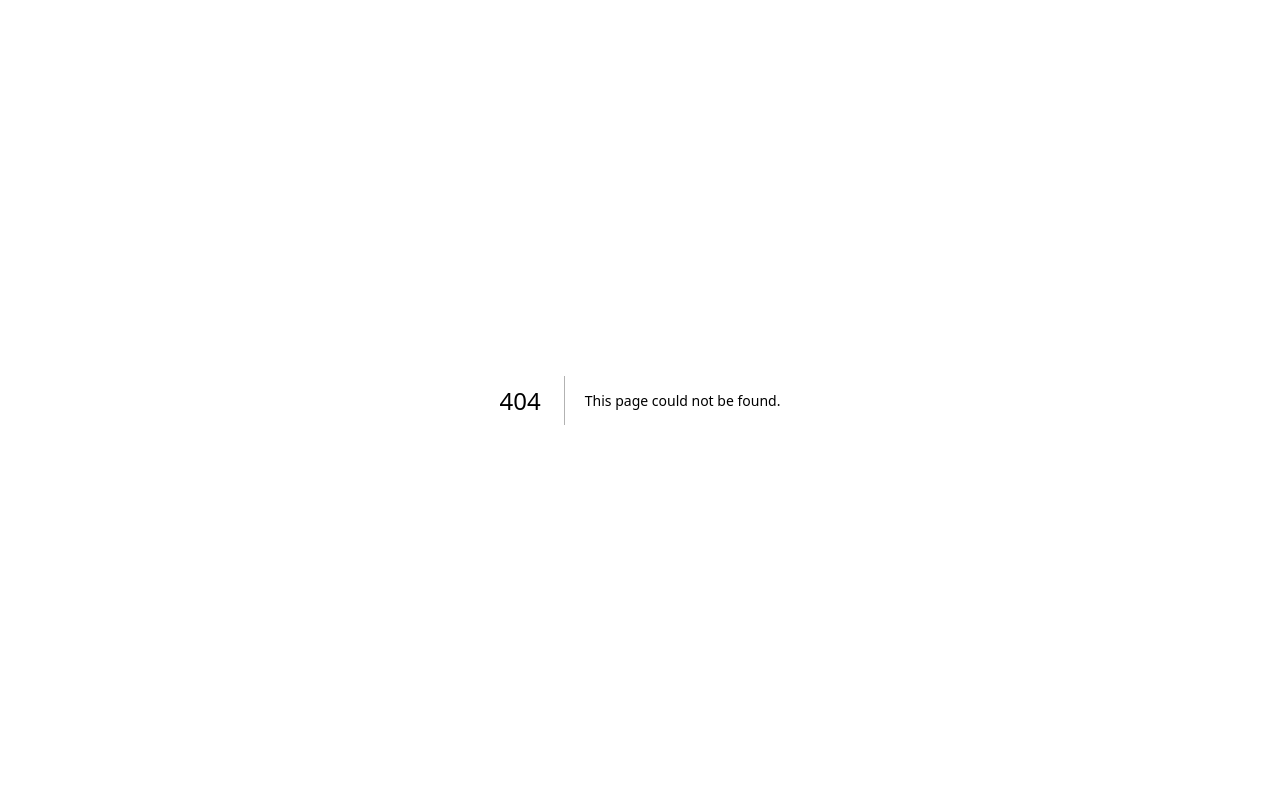
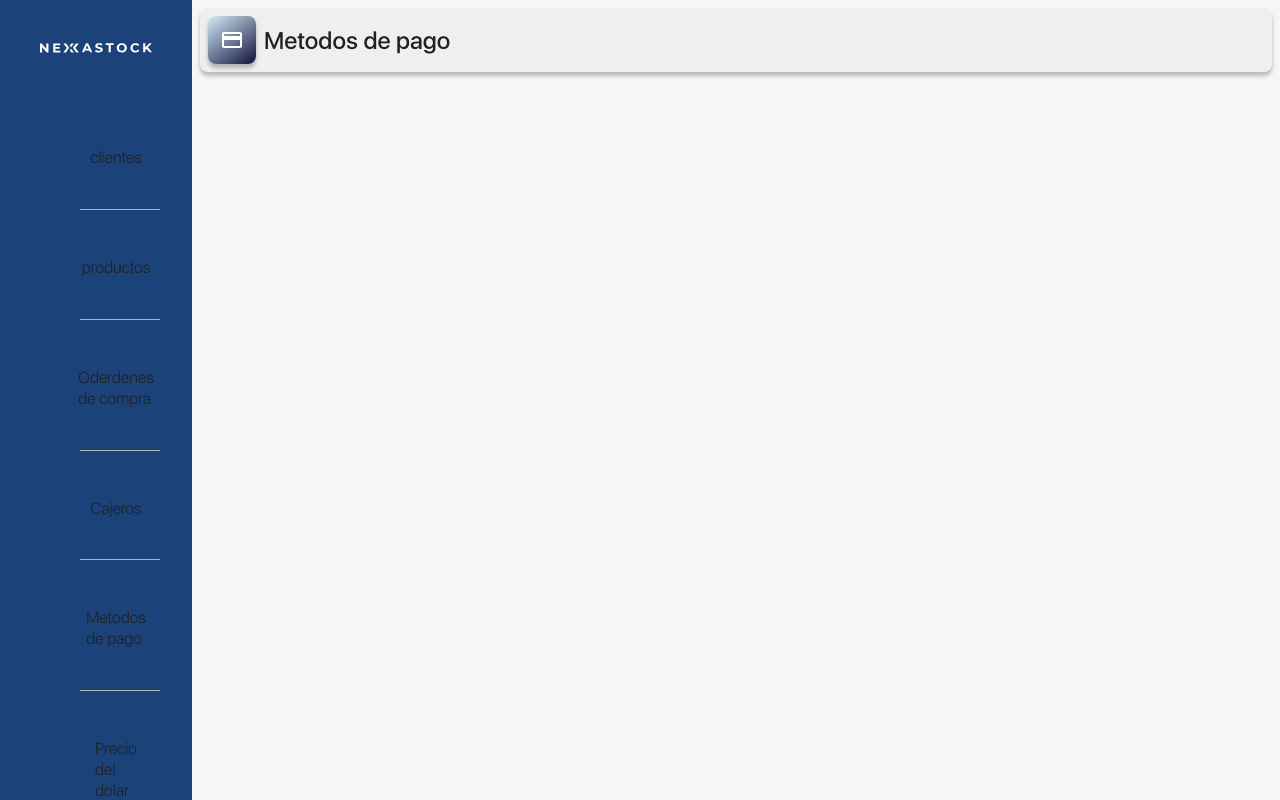
Before and after one commit to pedro092692/inventory-online-app, a Next.js app in the folder packages/frontend/inventory-online-app/: page /store/payment-methods in a window 1280 px wide. Before the commit this address had no page. Shown: the top 800 px of the page. Built offline with nearby package versions, Linux system fonts and the light colour scheme.

Commit message:
feat: create payment-methods route

```diff
--- /dev/null
+++ b/packages/frontend/inventory-online-app/app/(store)/store/payment-methods/page.jsx
@@ -0,0 +1,9 @@
+import { Title } from "@/app/ui/dashboard/title/title"
+
+export default function Customer() {
+    return (
+        <>
+            <Title title="Metodos de pago" icon='creditCard'/>
+        </>
+    )
+}
--- a/packages/frontend/inventory-online-app/app/ui/dashboard/panel/panel.jsx
+++ b/packages/frontend/inventory-online-app/app/ui/dashboard/panel/panel.jsx
@@ -35,7 +35,7 @@ export function Panel() {
         paymentMethods: {
             title: 'Metodos de pago',
             icon: 'creditCard',
-            link: '#'
+            link: '/store/payment-methods'
 
         },
 
```
